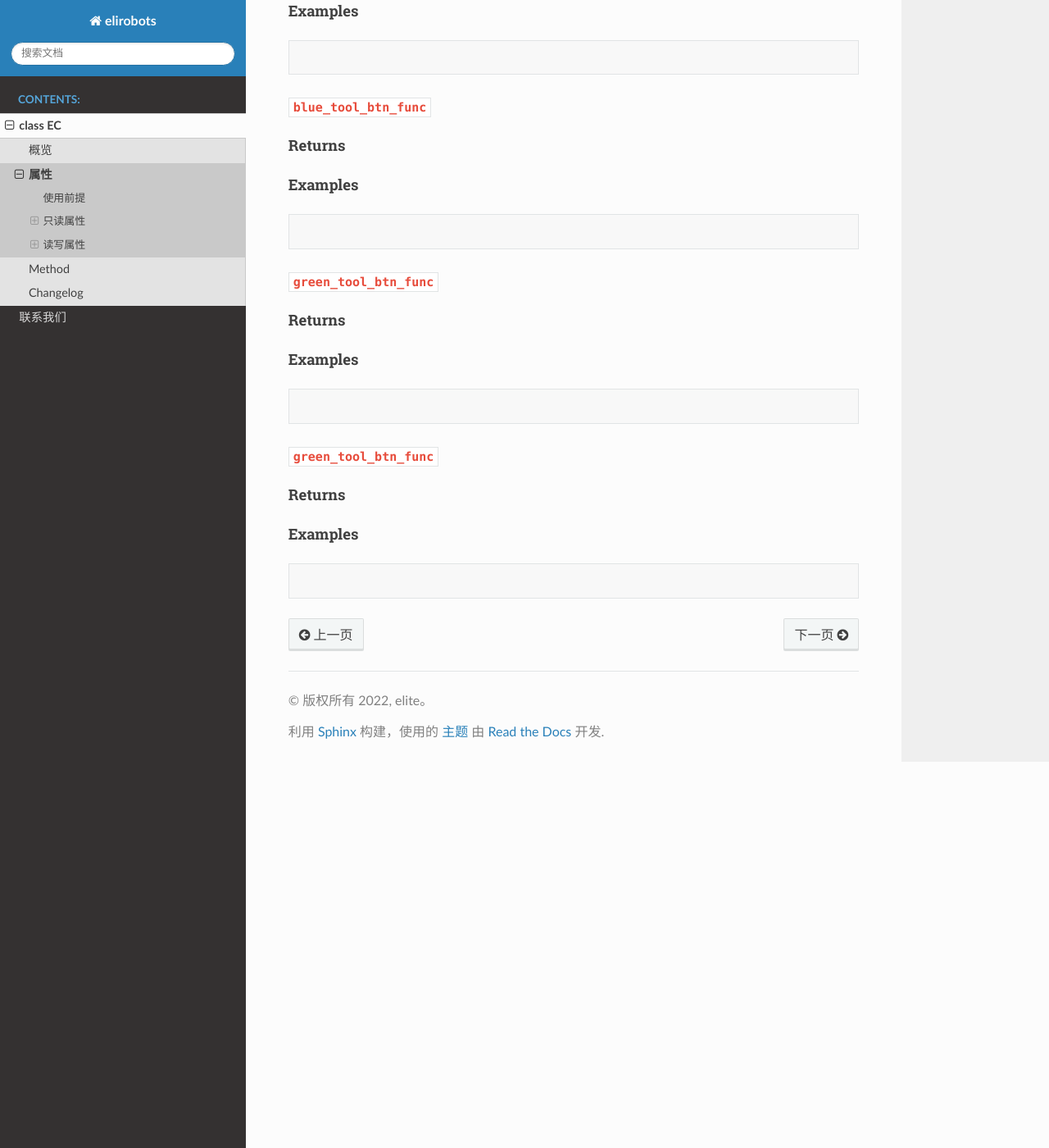
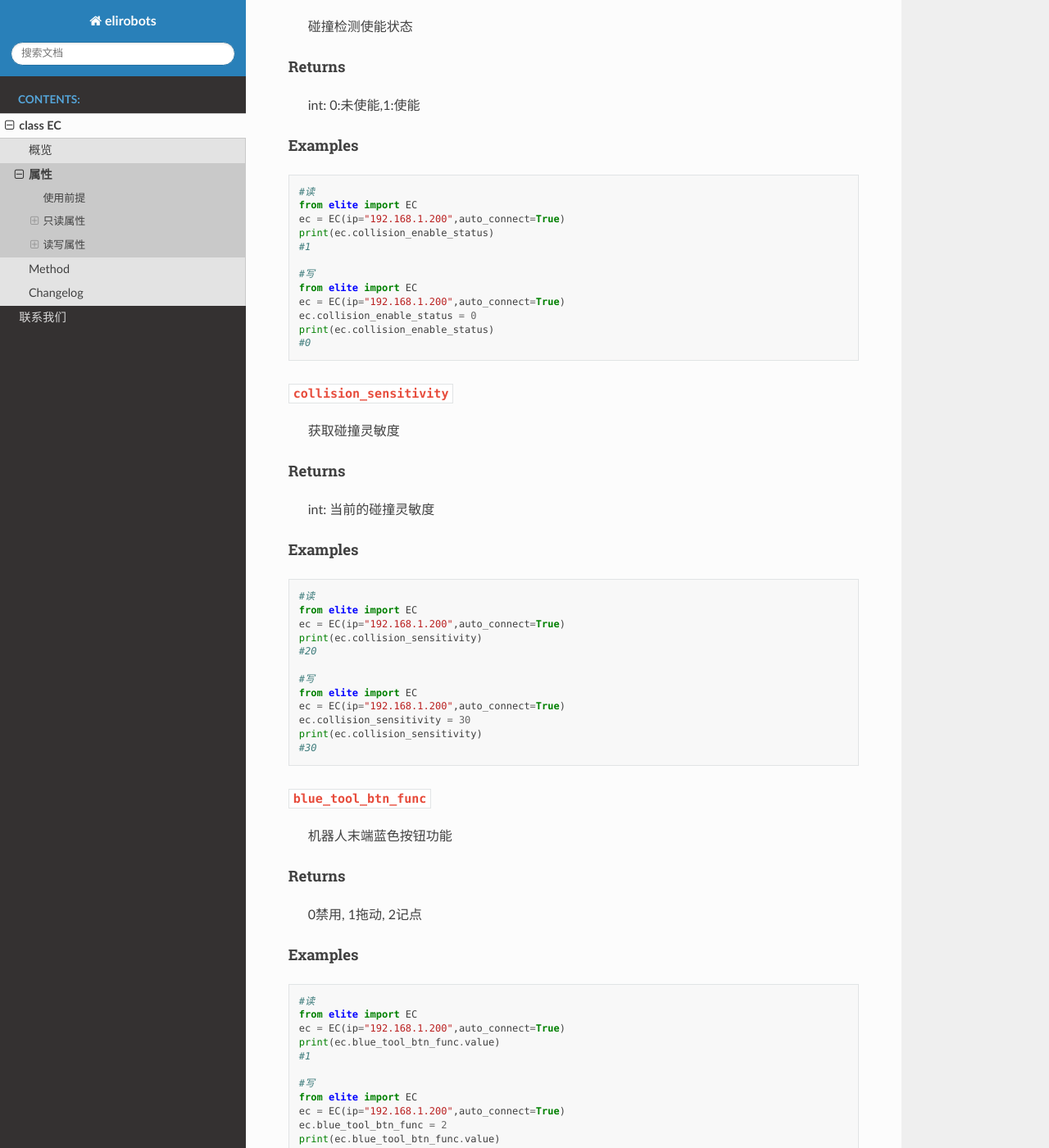
Before and after one commit to JunJie-zhang-o/eliterobot, a Sphinx documentation site: the page built from zh_CN/source/EC/EC/attributes.md, in a window 1280 px wide and 1400 px high, scrolled down 11855 px. Shown: the whole window at 82% size. Built offline with Sphinx 7.4.7 and the Read the Docs theme 2.0.0, drawn with Linux system fonts in a browser that asks for light colours; some of the changed text lies outside the part shown.

Commit message:
第一次修改attributes提交说明文档

````diff
--- a/zh_CN/source/EC/EC/attributes.md
+++ b/zh_CN/source/EC/EC/attributes.md
@@ -546,57 +546,105 @@ print(ec.tool_frame_num_in_teach_mode.value)
 
 ### `user_frame_num`
 
->
+>  获取当前的用户坐标号
 
 #### Returns
 
->
+> BaseEC.UserCoord: 0~7,当前的用户坐标系
 
 #### Examples
 
-```
+```python
+#读
+from elite import EC
+ec = EC(ip="192.168.1.200",auto_connect=True)
+print(ec.user_frame_num.value)
+#0
+
+#写
+from elite import EC
+ec = EC(ip="192.168.1.200",auto_connect=True)
+ec.user_frame_num = 1
+print(ec.user_frame_num.value)
+#1
 
 ```
 
 ### `collision_enable_status`
 
->
+>  碰撞检测使能状态
 
 #### Returns
 
->
+> int: 0:未使能,1:使能
 
 #### Examples
 
-```
+```python
+#读
+from elite import EC
+ec = EC(ip="192.168.1.200",auto_connect=True)
+print(ec.collision_enable_status)
+#1
+
+#写
+from elite import EC
+ec = EC(ip="192.168.1.200",auto_connect=True)
+ec.collision_enable_status = 0
+print(ec.collision_enable_status)
+#0
 
 ```
 
 ### `collision_sensitivity`
 
->
+>  获取碰撞灵敏度
 
 #### Returns
 
->
+> int: 当前的碰撞灵敏度
 
 #### Examples
 
-```
+```python
+#读
+from elite import EC
+ec = EC(ip="192.168.1.200",auto_connect=True)
+print(ec.collision_sensitivity)
+#20
+
+#写
+from elite import EC
+ec = EC(ip="192.168.1.200",auto_connect=True)
+ec.collision_sensitivity = 30
+print(ec.collision_sensitivity)
+#30
 
 ```
 
 ### `blue_tool_btn_func`
 
->
+>  机器人末端蓝色按钮功能
 
 #### Returns
 
->
+> 0禁用, 1拖动, 2记点
 
 #### Examples
 
-```
+```python
+#读
+from elite import EC
+ec = EC(ip="192.168.1.200",auto_connect=True)
+print(ec.blue_tool_btn_func.value)
+#1
+
+#写
+from elite import EC
+ec = EC(ip="192.168.1.200",auto_connect=True)
+ec.blue_tool_btn_func = 2
+print(ec.blue_tool_btn_func.value)
+#2
 
 ```
 
````
